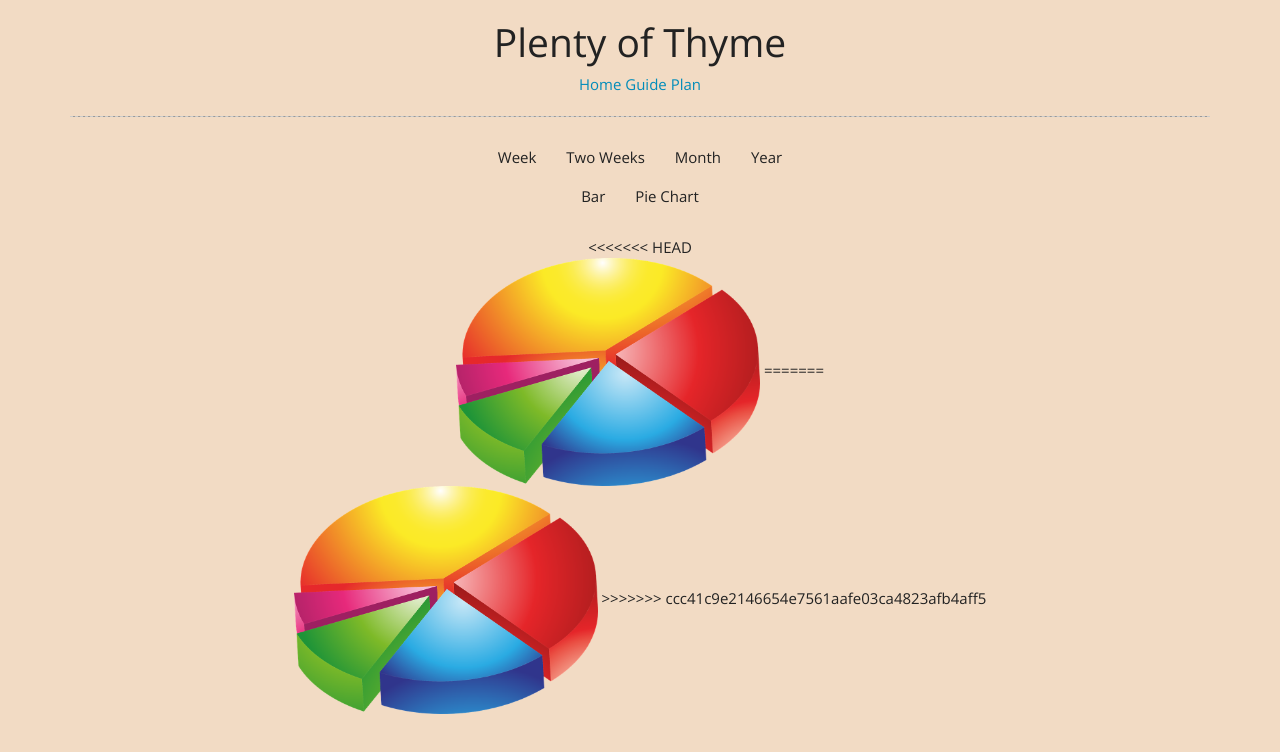
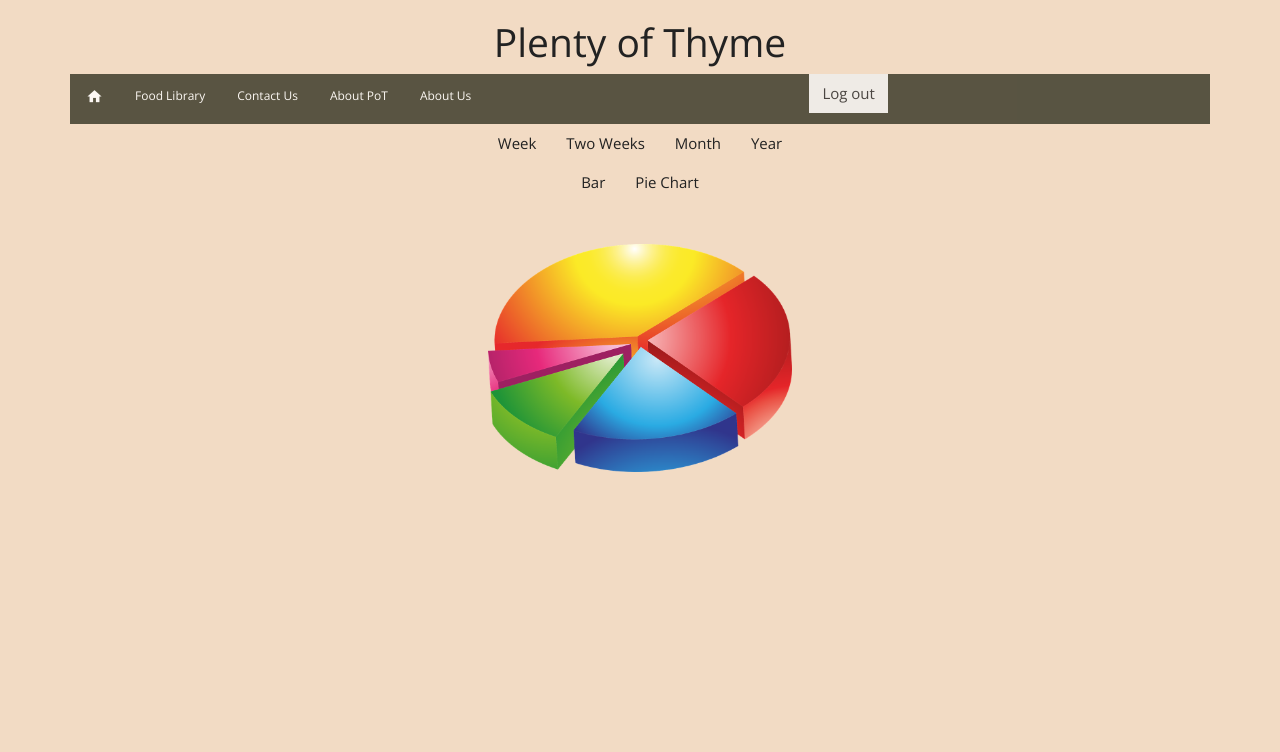
Before and after one commit to shelzebub/plentyOfThymeV2, a plain HTML site: page stats.html in a window 1280 px wide. Drawn offline with nearby package versions, Linux system fonts and the light colour scheme.

Commit message:
fixed up stats page

```diff
--- a/css/styles.css
+++ b/css/styles.css
@@ -24,6 +24,6 @@ body {
 
 hr {
     border: 0;
-    border-bottom: 1px dashed #ccc;
-    background: #999;
+    border-bottom: 1px solid gray;
+
 }
--- a/stats.html
+++ b/stats.html
@@ -2,36 +2,71 @@
 <html lang="en">
 
 <head>
+    <script src="https://www.gstatic.com/firebasejs/3.9.0/firebase.js"></script>
+    <link rel="stylesheet" href="https://fonts.googleapis.com/icon?family=Material+Icons">
     <link rel="stylesheet" href="css/yeti/bootstrap.css" />
-  <link rel="icon" type="image/png" href="images/potIcon.jpeg"/>
+    <link rel="icon" type="image/png" href="images/potIcon.jpeg" />
     <link rel="stylesheet" type="text/css" href="css/styles.css" />
     <style>
+    /* Nav bar */
+
+    ul {
+        font-size: 12px;
+        list-style-type: none;
+        margin: 0;
+        padding: 0;
+        overflow: hidden;
+        background-color: #332;
+        opacity: 0.8;
+    }
+
+    li {
+        float: left;
+    }
+
+    li a {
+        display: block;
+        color: white;
+        text-align: center;
+        padding: 14px 16px;
+        text-decoration: none;
+    }
+
+    li a:hover {
+        background-color: #111;
+    }
+    /* /Nav bar*/
         .center {
             text-align: center;
         }
+
         h3 {
             color: green;
         }
     </style>
     <title>Plenty of Thyme</title>
 </head>
+
 <body class="container">
     <div class="center">
         <div>
             <h1 class="hidden-xs">Plenty of Thyme</h1>
             <h4 class="visible-xs">Plenty of Thyme</h4>
-      <div class="hidden-xs navigation">
-        <a href="landing.html">Home</a>
-        <a href="guide.html">Guide</a>
-        <a href="plan.html">Plan</a>
-        <hr/>
-      </div>
-      <ul class="breadcrumb visible-xs">
-        <li><a href="landing.html">Home</a></li>
-        <li><a href="guide.html">Guide</a></li>
-        <li><a href="groceryList.html">Grocery</a></li>
-        <li><a href="plan.html">Plan</a></li>
+            <ul>
+                <li><a class="active" href="#"><i class="material-icons" style="font-size:17px">home</i>
+</a></li>
+                <li><a href="library.html">Food Library</a></li>
+                <li><a href="contactUs.html">Contact Us</a></li>
+                <li><a href="aboutPOT.html">About PoT</a></li>
+                <li><a href="aboutus.html">About Us</a></li>
+                <button id="btnLogout" class="btn btn-action">
+              Log out
+          </button>
+                <script src='feature/logout.js'></script>
+
             </ul>
+
+
         </div>
         <div>
             <label for="week_vw" class="btn">Week</label>
@@ -44,15 +79,9 @@
             <label for="pie" class="btn">Pie Chart</label>
         </div>
         </br>
-<<<<<<< HEAD
-  <div>
-    <img src="images/piechart.png"
-    alt="pie chart" style="width:304px;height:228px;">
-    </html>
-=======
+
         <br />
         <div>
-      <img src="images/piechart.png"
-      alt="pie chart" style="width:304px;height:228px;">
+            <img src="images/piechart.png" alt="pie chart" style="width:304px;height:228px;">
+
 </html>
->>>>>>> ccc41c9e2146654e7561aafe03ca4823afb4aff5
```
Also changed, not shown: landing.html (+2 -2 lines). Lines whose indentation alone changed are shown as unchanged.
